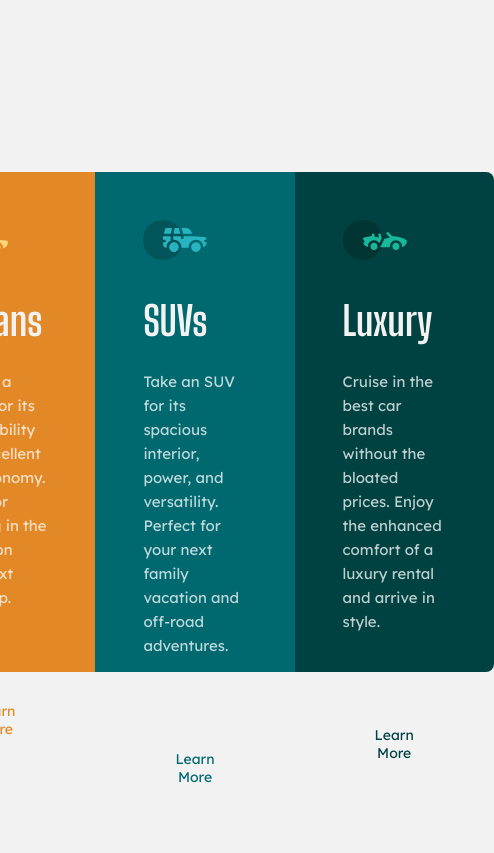
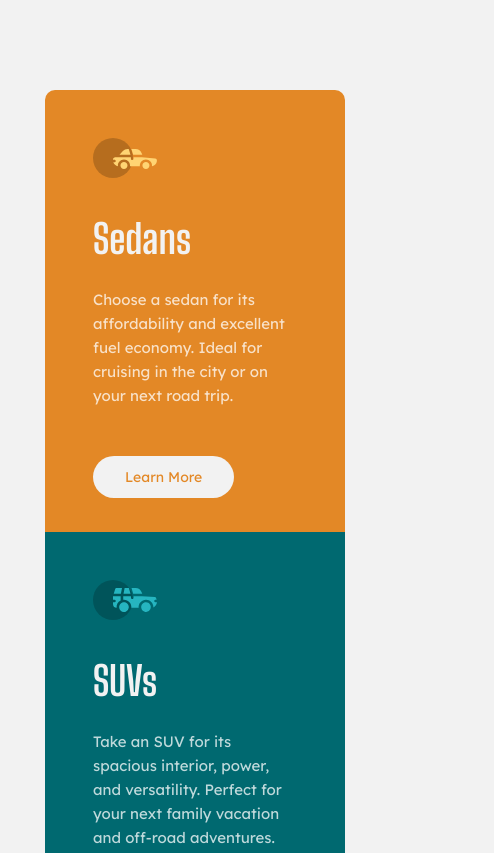
Before and after one commit to JGedd/3-coloumn-preview-card, a plain HTML site: page index.html in a window 390 px wide. Shown: the top 853 px of the page, 494 px wide, since content can reach past the window. Drawn offline with Linux system fonts and the light colour scheme.

Commit message:
updated 3 columnn preview card

```diff
--- a/index.html
+++ b/index.html
@@ -14,9 +14,10 @@
 
     <title>Frontend Mentor | 3-column preview card component</title>
 
-    <link rel="stylesheet" href="css/style.css" />
+    <link rel="stylesheet" href="./css/style.min.css" />
   </head>
   <body>
+    <main>
       <div class="container">
         <div class="box box__sedans">
           <img
@@ -54,5 +55,7 @@
           <button class="btn btn--very-dark-cyan">Learn More</button>
         </div>
       </div>
+    </main>
+
   </body>
 </html>
--- a/sass/_base.scss
+++ /dev/null
@@ -1,39 +0,0 @@
-@import url("https://fonts.googleapis.com/css2?family=Big+Shoulders+Display:wght@700&family=Lexend+Deca&display=swap");
-
-:root {
-  /* Primary Colors */
-  --bright-orange: hsl(31, 77%, 52%);
-  --dark-cyan: hsl(184, 100%, 22%);
-  --vary-dark-cyan: hsl(179, 100%, 13%);
-
-  /* Neutral Colors */
-  --transparent-white: hsla(0, 0%, 100%, 0.75);
-  --very-light-gray: hsl(0, 0%, 95%);
-}
-
-$bp-desktop: 90em; //1440px
-$bp-mobile: 23.43em; //375px
-
-* {
-  margin: 0;
-  padding: 0;
-}
-
-*,
-*::before,
-*::after {
-  box-sizing: inherit;
-}
-
-html {
-  box-sizing: border-box;
-  font-size: 62.5%; //1rem = 10px, 10px/16px = 62.5%
-}
-
-body {
-  display: flex;
-  align-items: center;
-  justify-content: center;
-  min-height: 100vh;
-  background-color: var(--very-light-gray);
-}
--- a/sass/_components.scss
+++ /dev/null
@@ -1,29 +0,0 @@
-.btn {
-  display: inline-block;
-  text-decoration: none;
-  background-color: var(--very-light-gray);
-  padding: 1rem 3rem;
-  border-radius: 100px;
-  font-family: "Lexend Deca", sans-serif;
-  font-size: 1.4rem;
-  border: 2px solid transparent;
-
-  &--orange {
-    color: var(--bright-orange);
-  }
-
-  &--dark-cyan {
-    color: var(--dark-cyan);
-  }
-
-  &--very-dark-cyan {
-    color: var(--vary-dark-cyan);
-  }
-
-  &:hover {
-    border: 2px solid hsl(0, 0%, 95%);
-    background: transparent;
-    color: var(--very-light-gray);
-    cursor: pointer;
-  }
-}
--- a/sass/_layout.scss
+++ /dev/null
@@ -1,73 +0,0 @@
-.container {
-  max-width: 92rem;
-  display: flex;
-
-  @media only screen and (max-width: $bp-mobile) {
-    display: flex;
-    flex-direction: column;
-    margin: 9rem 2.5rem;
-  }
-}
-
-.box {
-  max-width: 30rem;
-  height: 50rem;
-  padding: 4.8rem;
-
-  @media only screen and (max-width: $bp-mobile) {
-    height: 44.2rem;
-  }
-
-  &__sedans {
-    background-color: var(--bright-orange);
-    border-top-left-radius: 8px;
-    border-bottom-left-radius: 8px;
-
-    @media only screen and (max-width: $bp-mobile) {
-      border-top-left-radius: 1rem;
-      border-top-right-radius: 1rem;
-      border-bottom-left-radius: 0;
-    }
-  }
-
-  &__suvs {
-    background-color: var(--dark-cyan);
-  }
-
-  &__luxury {
-    background-color: var(--vary-dark-cyan);
-    border-top-right-radius: 8px;
-    border-bottom-right-radius: 8px;
-
-    @media only screen and (max-width: $bp-mobile) {
-      border-top-right-radius: 0;
-      border-bottom-right-radius: 1rem;
-      border-bottom-left-radius: 1rem;
-    }
-  }
-
-  &__icon {
-    margin-bottom: 3.5rem;
-  }
-
-  &__heading {
-    font-family: "Big Shoulders Display", sans-serif;
-    font-size: 4rem;
-    line-height: 1.2;
-    font-weight: 700;
-    color: var(--very-light-gray);
-    margin-bottom: 2.5rem;
-  }
-
-  &__paragraph {
-    font-family: "Lexend Deca", sans-serif;
-    font-size: 1.5rem;
-    line-height: 1.6;
-    color: var(--transparent-white);
-    margin-bottom: 8rem;
-
-    @media only screen and (max-width: $bp-mobile) {
-      margin-bottom: 4.8rem;
-    }
-  }
-}
--- a/sass/main.scss
+++ /dev/null
@@ -1,3 +0,0 @@
-@import "base";
-@import "layout";
-@import "components";
--- /dev/null
+++ b/sass/style.scss
@@ -0,0 +1,151 @@
+@import url("https://fonts.googleapis.com/css2?family=Big+Shoulders+Display:wght@700&family=Lexend+Deca&display=swap");
+
+:root {
+  /* Primary Colors */
+  --bright-orange: hsl(31, 77%, 52%);
+  --dark-cyan: hsl(184, 100%, 22%);
+  --vary-dark-cyan: hsl(179, 100%, 13%);
+
+  /* Neutral Colors */
+  --transparent-white: hsla(0, 0%, 100%, 0.75);
+  --very-light-gray: hsl(0, 0%, 95%);
+}
+
+// Desktop Breakpoint
+$bp-desktop: 90em; //1440px
+
+
+*,
+*::before,
+*::after {
+  box-sizing: inherit;
+  margin: 0;
+  padding: 0;
+}
+
+html {
+  box-sizing: border-box;
+  font-size: 62.5%; //1rem = 10px, 10px/16px = 62.5%
+}
+
+body {
+  display: flex;
+  align-items: center;
+  justify-content: center;
+  min-height: 100vh;
+  background-color: var(--very-light-gray);
+}
+
+// Container Styling
+.container {
+  display: flex;
+  flex-direction: column;
+  margin: 9rem 2.5rem;
+
+  @media only screen and (min-width: $bp-desktop) {
+  flex-direction: row;
+  max-width: 92rem;
+
+  }
+}
+
+// Box Styling
+.box {
+  max-width: 30rem;
+  height: 44.2rem;
+  padding: 4.8rem;
+
+  @media only screen and (min-width: $bp-desktop) {
+    height: 50rem;
+  }
+
+  &__sedans {
+    background-color: var(--bright-orange);
+    border-top-left-radius: 1rem;
+    border-top-right-radius: 1rem;
+    border-bottom-left-radius: 0;
+
+
+    @media only screen and (min-width: $bp-desktop) {
+      border-top-left-radius: 8px;
+      border-bottom-left-radius: 8px;
+      border-top-right-radius: 0;
+    }
+  }
+
+  &__suvs {
+    background-color: var(--dark-cyan);
+  }
+
+  &__luxury {
+    background-color: var(--vary-dark-cyan);
+    border-top-right-radius: 0;
+    border-bottom-right-radius: 1rem;
+    border-bottom-left-radius: 1rem;
+
+    @media only screen and (min-width: $bp-desktop) {
+     border-top-right-radius: 8px;
+    border-bottom-right-radius: 8px;
+    border-bottom-left-radius: 0;
+    }
+  }
+
+  &__icon {
+    margin-bottom: 3.5rem;
+  }
+
+  &__heading {
+    font-family: "Big Shoulders Display", sans-serif;
+    font-size: 4rem;
+    line-height: 1.2;
+    font-weight: 700;
+    color: var(--very-light-gray);
+    margin-bottom: 2.5rem;
+  }
+
+
+  &__paragraph {
+    font-family: "Lexend Deca", sans-serif;
+    font-size: 1.5rem;
+    line-height: 1.6;
+    color: var(--transparent-white);
+    margin-bottom: 4.8rem;
+
+
+    @media only screen and (min-width: $bp-desktop) {
+      margin-bottom: 8rem;
+    }
+  }
+
+}
+
+// Button Styling
+.btn {
+  display: inline-block;
+  text-decoration: none;
+  background-color: var(--very-light-gray);
+  padding: 1rem 3rem;
+  border-radius: 100px;
+  font-family: "Lexend Deca", sans-serif;
+  font-size: 1.4rem;
+  border: 2px solid transparent;
+
+  &--orange {
+    color: var(--bright-orange);
+  }
+
+  &--dark-cyan {
+    color: var(--dark-cyan);
+  }
+
+  &--very-dark-cyan {
+    color: var(--vary-dark-cyan);
+  }
+
+  &:hover {
+    border: 2px solid hsl(0, 0%, 95%);
+    background: transparent;
+    color: var(--very-light-gray);
+    cursor: pointer;
+  }
+}
```
Also changed, not shown: package.json (deleted, +0 -24 lines), css/style.comp.css (deleted), css/style.css (deleted), css/style.min.css (added), css/style.prefix.css (deleted), 1 other file. Lines whose indentation alone changed are shown as unchanged.
